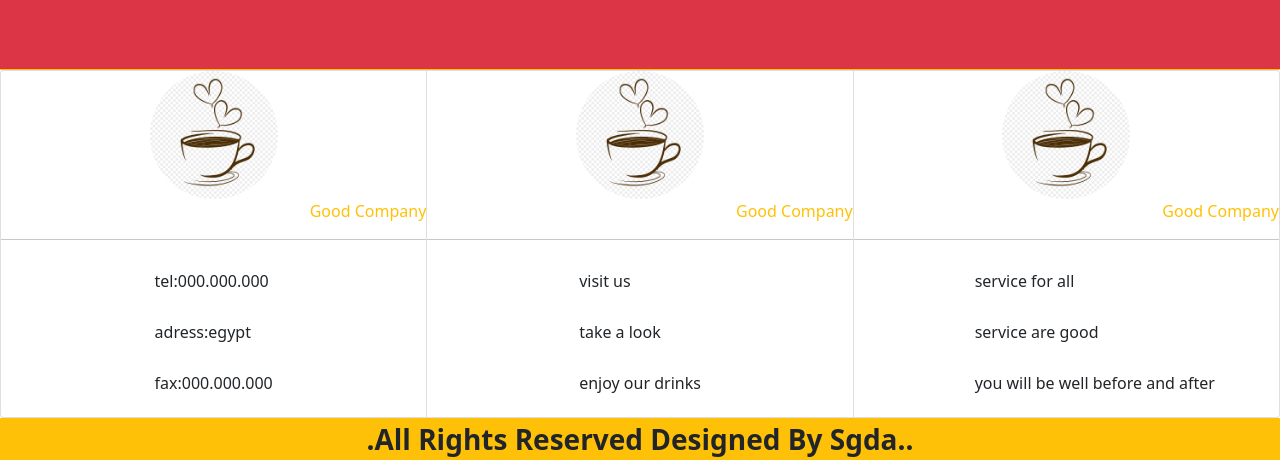
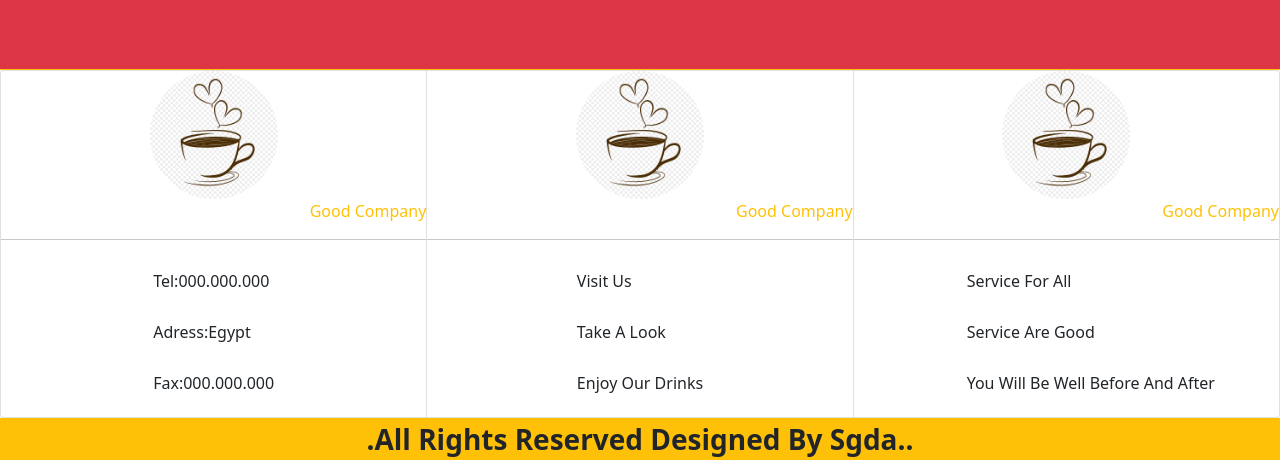
Before and after one commit to alaanabil987/alaanabilproject3, a plain HTML site: page index.html in a window 1280 px wide. Shown: the part 8845-9305 px from the top of the page. Drawn offline with Linux system fonts and the light colour scheme.

Commit message:
Update index.html

```diff
--- a/index.html
+++ b/index.html
@@ -582,7 +582,7 @@ remember me  </label>
 <br>
  <div class="w-100 h-50 bg-danger border-bottom border-warning"></div>
 
-<div class="card-group">
+<div class="card-group text-capitalize">
   <div class="card">
     <img src="images/coffee.jpg" class="card-img-top rounded-circle m-auto" alt="..." style="width: 8rem;">
     <span class="text-capitalize text-warning text-lg-end text-center ">good company</span>
```
